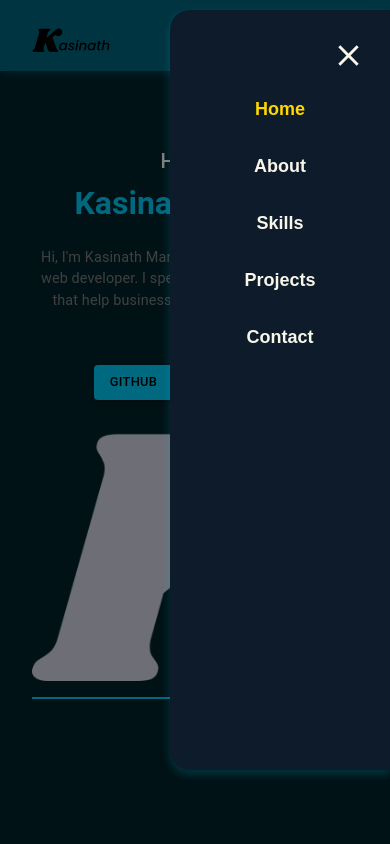
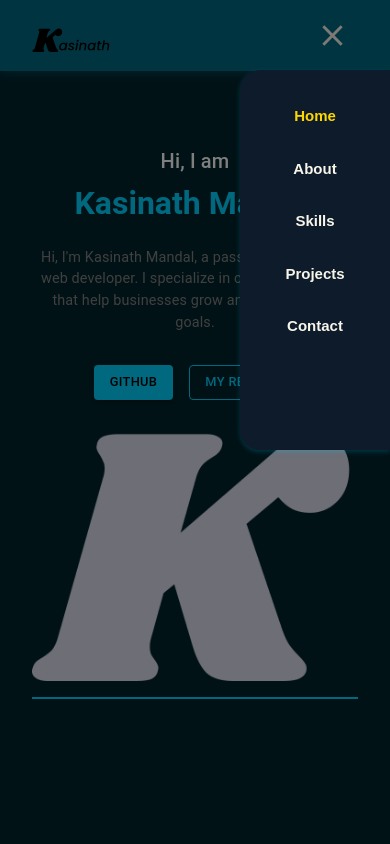
Before and after one commit to kasinath2000/personal-portfolio, a React (Vite) app: page / in a window 390 px wide. Both pictures are taken after a click on the button 332 px from the left and 35 px from the top of the page. Shown: the top 844 px of the page. Built offline with nearby package versions, Linux system fonts and the light colour scheme.

Commit message:
add nav style change

```diff
--- a/src/components/NavBar.jsx
+++ b/src/components/NavBar.jsx
@@ -96,6 +96,13 @@
 
 
 
+
+
+
+
+
+
+
 // import React, { useEffect, useState, useRef } from "react";
 // import { Box, IconButton, Drawer } from "@mui/material";
 // import { Link as ScrollLink } from "react-scroll";
@@ -110,7 +117,7 @@
 //   const [mobileOpen, setMobileOpen] = useState(false);
 //   const sectionRefs = useRef({});
 //   const theme = useTheme();
-//   const isMobile = useMediaQuery(theme.breakpoints.down("md")); // Detects screen width below medium (960px)
+//   const isMobile = useMediaQuery(theme.breakpoints.down("md"));
 
 //   useEffect(() => {
 //     navItemsData.forEach((item) => {
@@ -204,22 +211,38 @@
 //       )}
 
 //       {/* Mobile Drawer */}
-//       <Drawer anchor="right" open={mobileOpen} onClose={toggleDrawer}>
+//       <Drawer
+//         anchor="right"
+//         open={mobileOpen}
+//         onClose={toggleDrawer}
+//         PaperProps={{
+//           sx: {
+//             width: "200px", // Set drawer width
+//             height: "50vh", // Set drawer height to 90% of viewport
+//             marginTop: "70px", // Add top margin for spacing
+//             backgroundColor: "#0d1b2a", // Dark theme background
+//             color: "#F8F5E9",
+//             borderTopLeftRadius: "20px",
+//             borderBottomLeftRadius: "20px",
+//             boxShadow: "0px 4px 10px rgba(0, 209, 255, 0.2)",
+//           },
+//         }}
+//       >
 //         <Box
 //           sx={{
-//             width: 250,
 //             height: "100%",
-//             backgroundColor: "#0d1b2a",
-//             color: "#F8F5E9",
 //             display: "flex",
 //             flexDirection: "column",
 //             alignItems: "center",
 //             paddingTop: "20px",
 //           }}
 //         >
+//           {/* Close Button */}
 //           <IconButton onClick={toggleDrawer} sx={{ color: "#F8F5E9", alignSelf: "flex-end", marginRight: 2 }}>
 //             <CloseIcon fontSize="large" />
 //           </IconButton>
+
+//           {/* Navigation Links */}
 //           {navItemsData.map((item) => (
 //             <ScrollLink
 //               key={item.id}
@@ -228,13 +251,13 @@
 //               duration={500}
 //               spy={true}
 //               offset={-80}
-//               onClick={toggleDrawer} // Close drawer when a link is clicked
+//               onClick={toggleDrawer}
 //               style={{
 //                 color: activeSection === item.link ? "#FFD700" : "#F8F5E9",
 //                 textDecoration: "none",
 //                 fontWeight: "bold",
 //                 fontSize: "18px",
-//                 margin: "10px 0",
+//                 margin: "15px 0",
 //                 cursor: "pointer",
 //               }}
 //             >
@@ -248,15 +271,6 @@
 // };
 
 // export default Navbar;
-
-
-
-
-
-
-
-
-
 
 
 
@@ -360,10 +374,10 @@ const Navbar = () => {
         </Box>
       )}
 
-      {/* Mobile Menu Button */}
+      {/* Mobile Menu Button - Toggle Between Hamburger & Close Icon */}
       {isMobile && (
         <IconButton onClick={toggleDrawer} sx={{ color: "#F8F5E9" }}>
-          <MenuIcon fontSize="large" />
+          {mobileOpen ? <CloseIcon fontSize="large" /> : <MenuIcon fontSize="large" />}
         </IconButton>
       )}
 
@@ -374,14 +388,15 @@ const Navbar = () => {
         onClose={toggleDrawer}
         PaperProps={{
           sx: {
-            width: "220px", // Set drawer width
-            height: "90vh", // Set drawer height to 90% of viewport
-            marginTop: "10px", // Add top margin for spacing
-            backgroundColor: "#0d1b2a", // Dark theme background
+            width: "150px",
+            height: "45vh",
+            top: "70px",
+            // marginTop: "70px",
+            backgroundColor: "#0d1b2a",
             color: "#F8F5E9",
             borderTopLeftRadius: "20px",
             borderBottomLeftRadius: "20px",
-            boxShadow: "0px 4px 10px rgba(0, 209, 255, 0.2)",
+            boxShadow: "0px 2px 5px rgba(0, 209, 255, 0.2)",
           },
         }}
       >
@@ -394,11 +409,6 @@ const Navbar = () => {
             paddingTop: "20px",
           }}
         >
-          {/* Close Button */}
-          <IconButton onClick={toggleDrawer} sx={{ color: "#F8F5E9", alignSelf: "flex-end", marginRight: 2 }}>
-            <CloseIcon fontSize="large" />
-          </IconButton>
-
           {/* Navigation Links */}
           {navItemsData.map((item) => (
             <ScrollLink
@@ -413,7 +423,7 @@ const Navbar = () => {
                 color: activeSection === item.link ? "#FFD700" : "#F8F5E9",
                 textDecoration: "none",
                 fontWeight: "bold",
-                fontSize: "18px",
+                fontSize: "15px",
                 margin: "15px 0",
                 cursor: "pointer",
               }}
```
